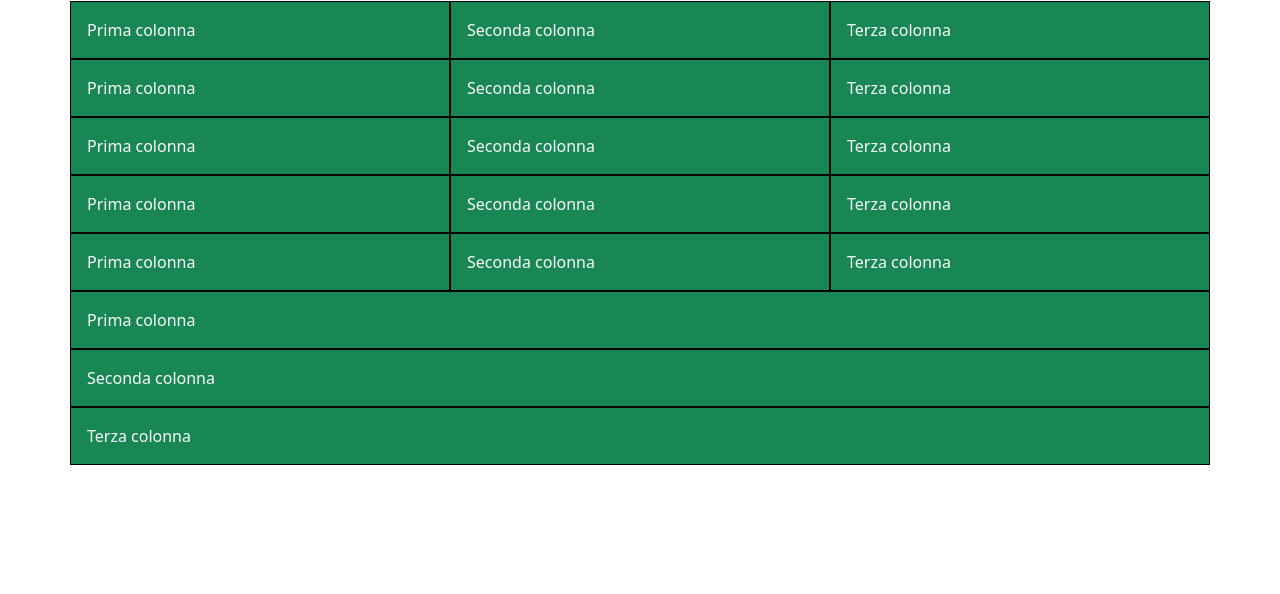
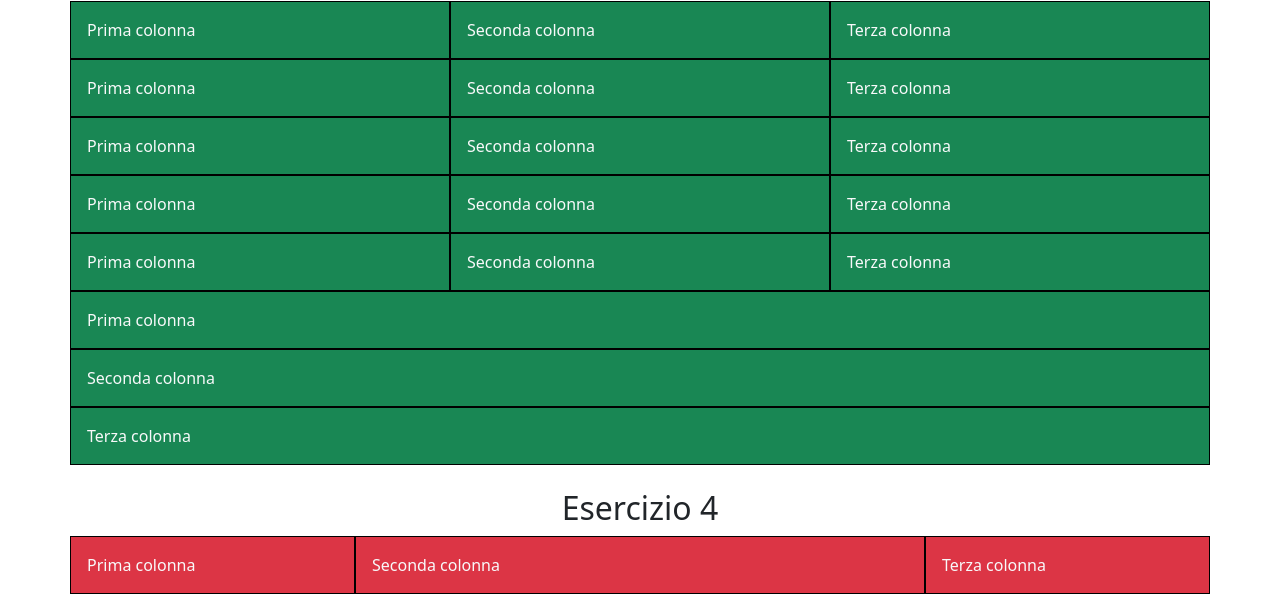
Before and after one commit to GiorgiaFormicola/U2-W2-D1, a plain HTML site: page index.html in a window 1280 px wide. Shown: the part 374-968 px from the top of the page. Before the commit the page ends 839 px from the top, so only its background shows below. Drawn offline with nearby package versions, Linux system fonts and the light colour scheme.

Commit message:
Exercise 4 done

```diff
--- a/index.html
+++ b/index.html
@@ -111,6 +111,20 @@
           </div>
         </div>
       </div>
+      <h2 class="text-center mt-4">Esercizio 4</h2>
+      <div class="container">
+        <div class="row">
+          <div class="col col-12 col-md-3 g-0">
+            <p class="bg-danger text-light p-3 border border-black mb-0">Prima colonna</p>
+          </div>
+          <div class="col col-12 col-md-6 g-0">
+            <p class="bg-danger text-light p-3 border border-black mb-0">Seconda colonna</p>
+          </div>
+          <div class="col col-12 col-md-3 g-0">
+            <p class="bg-danger text-light p-3 border border-black mb-0">Terza colonna</p>
+          </div>
+        </div>
+      </div>
     </main>
 
     <script
```
